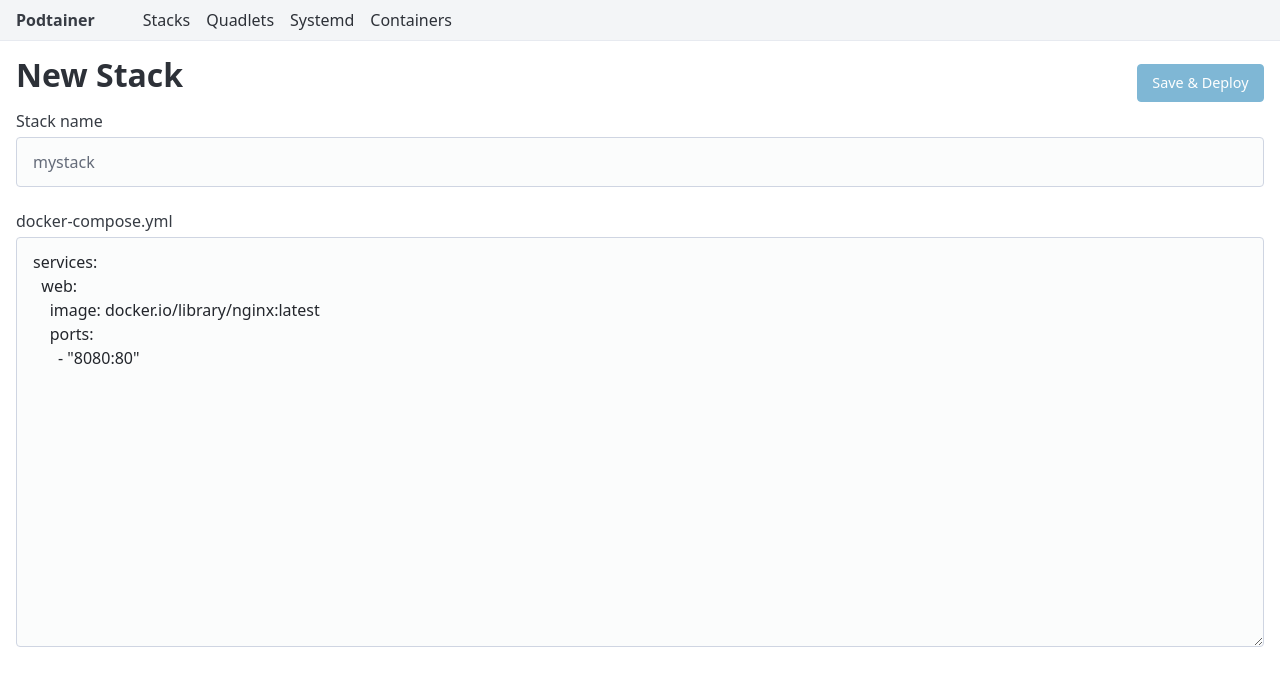
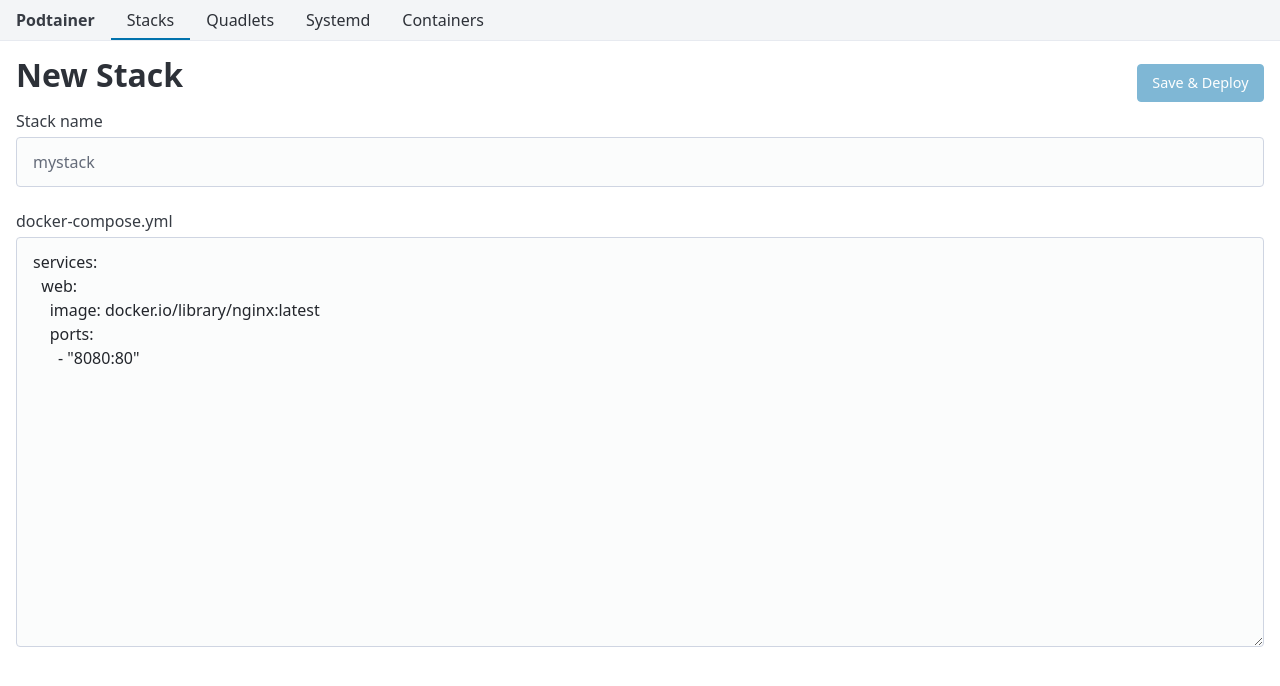
Before and after one commit to Josh-TX/podtainer, a Vue app in the folder frontend/: page /stacks/new in a window 1280 px wide. Shown: the top 686 px of the page. Built offline with nearby package versions, Linux system fonts and the light colour scheme.

Commit message:
improved navbar

```diff
--- a/frontend/src/App.vue
+++ b/frontend/src/App.vue
@@ -1,4 +1,10 @@
 <script setup>
+import { computed } from 'vue'
+import { useRoute } from 'vue-router'
+
+const route = useRoute()
+const sections = ['stacks', 'quadlets', 'systemd', 'containers']
+const activeSection = computed(() => sections.find(s => route.path.startsWith(`/${s}`)))
 </script>
 
 <template>
@@ -8,10 +14,10 @@
         <li><strong>Podtainer</strong></li>
       </ul>
       <ul>
-        <li><RouterLink to="/stacks">Stacks</RouterLink></li>
-        <li><RouterLink to="/quadlets">Quadlets</RouterLink></li>
-        <li><RouterLink to="/systemd">Systemd</RouterLink></li>
-        <li><RouterLink to="/containers">Containers</RouterLink></li>
+        <li :class="{ active: activeSection === 'stacks' }"><RouterLink to="/stacks">Stacks</RouterLink></li>
+        <li :class="{ active: activeSection === 'quadlets' }"><RouterLink to="/quadlets">Quadlets</RouterLink></li>
+        <li :class="{ active: activeSection === 'systemd' }"><RouterLink to="/systemd">Systemd</RouterLink></li>
+        <li :class="{ active: activeSection === 'containers' }"><RouterLink to="/containers">Containers</RouterLink></li>
       </ul>
     </nav>
   </header>
--- a/frontend/src/style.css
+++ b/frontend/src/style.css
@@ -11,16 +11,30 @@
 }
 header nav {
   justify-content: flex-start;
-  gap: 2rem;
+  gap: 0;
   --pico-nav-element-spacing-vertical: 0.5rem;
+  --pico-nav-element-spacing-horizontal: 1rem;
+  --pico-nav-link-spacing-horizontal: 1rem;
 }
 
 header nav a {
   color: var(--pico-h1-color);
+  text-decoration: none;
 }
-header nav a.router-link-active {
-  color: var(--pico-primary);
-  font-weight: 600;
+header nav a:hover {
+  background-color: var(--pico-dropdown-hover-background-color);
+}
+header nav ul li {
+  position: relative;
+}
+header nav ul li.active::after {
+  content: "";
+  position: absolute;
+  left: 0;
+  right: 0;
+  bottom: 0;
+  height: 2px;
+  background-color: var(--pico-primary);
 }
 
 .muted {
```
